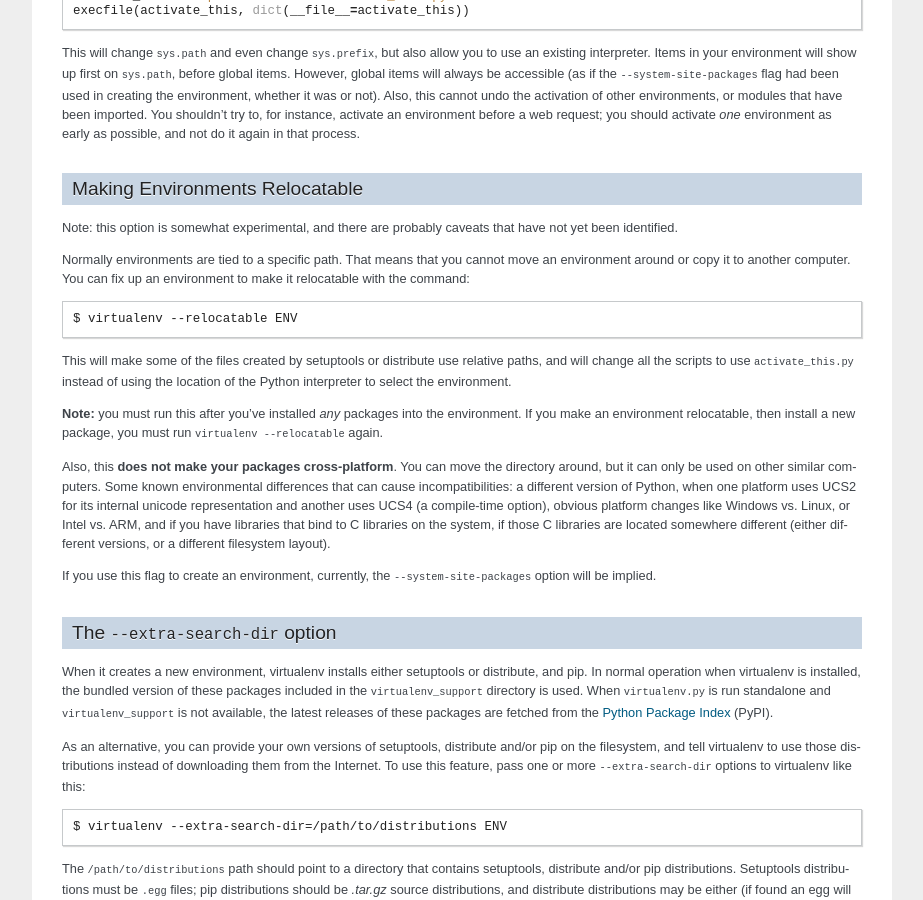
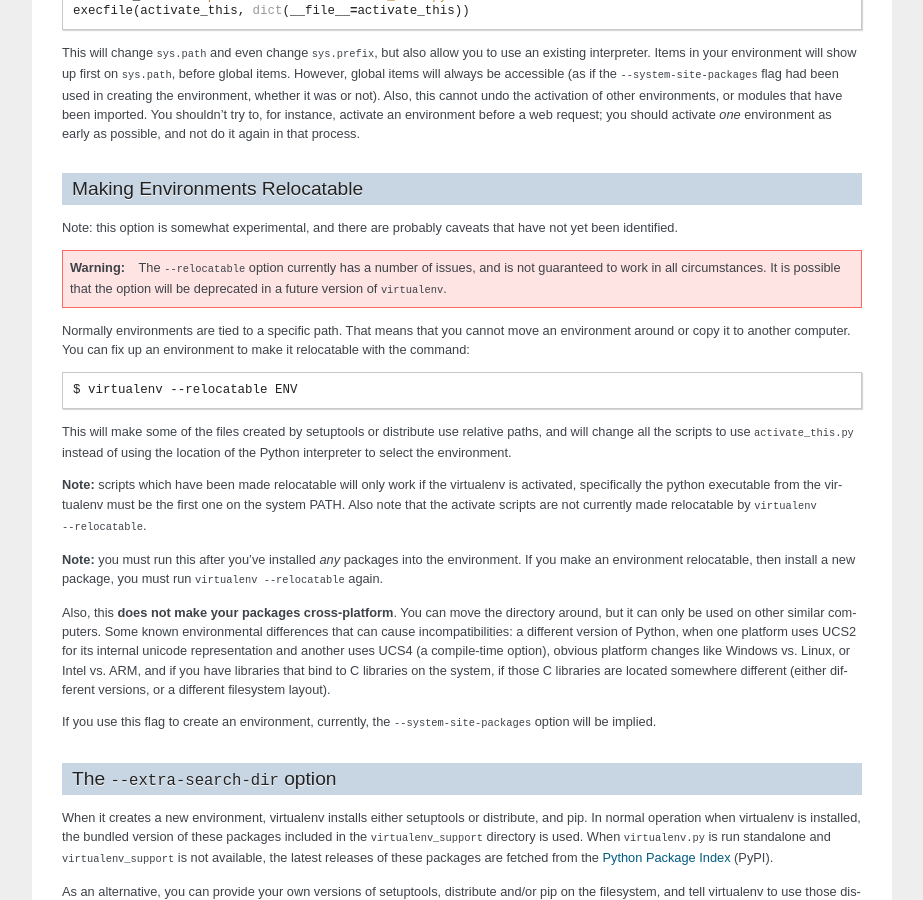
Before and after one commit to pypa/virtualenv, a Sphinx documentation site: the page built from docs/index.rst, in a window 1280 px wide and 900 px high, scrolled down 5372 px. Shown: the whole window, without its empty margins (198-1121 px from the left). Built offline with Sphinx 7.4.7, drawn with Linux system fonts in a browser that asks for light colours.

Commit message:
Minor changes following on from pull request 401
- Documentation updates
- Tidy up fixup_scripts
- Make the activate_this code for relocatable scripts work on Python 3

```diff
--- a/AUTHORS.txt
+++ b/AUTHORS.txt
@@ -38,6 +38,7 @@ Ethan Jucovy
 Gabriel de Perthuis
 Gunnlaugur Thor Briem
 Greg Haskins
+Jason Penney
 Jason R. Coombs
 Jeff Hammel
 Jeremy Orem
--- a/docs/index.rst
+++ b/docs/index.rst
@@ -405,6 +405,12 @@ Making Environments Relocatable
 Note: this option is somewhat experimental, and there are probably
 caveats that have not yet been identified.
 
+.. warning::
+
+    The ``--relocatable`` option currently has a number of issues,
+    and is not guaranteed to work in all circumstances. It is possible
+    that the option will be deprecated in a future version of ``virtualenv``.
+
 Normally environments are tied to a specific path.  That means that
 you cannot move an environment around or copy it to another computer.
 You can fix up an environment to make it relocatable with the
@@ -416,6 +422,12 @@ This will make some of the files created by setuptools or distribute
 use relative paths, and will change all the scripts to use ``activate_this.py``
 instead of using the location of the Python interpreter to select the
 environment.
+
+**Note:** scripts which have been made relocatable will only work if
+the virtualenv is activated, specifically the python executable from
+the virtualenv must be the first one on the system PATH. Also note that
+the activate scripts are not currently made relocatable by
+``virtualenv --relocatable``.
 
 **Note:** you must run this after you've installed *any* packages into
 the environment.  If you make an environment relocatable, then
```
Also changed, not shown: virtualenv.py (+3 -5 lines).
